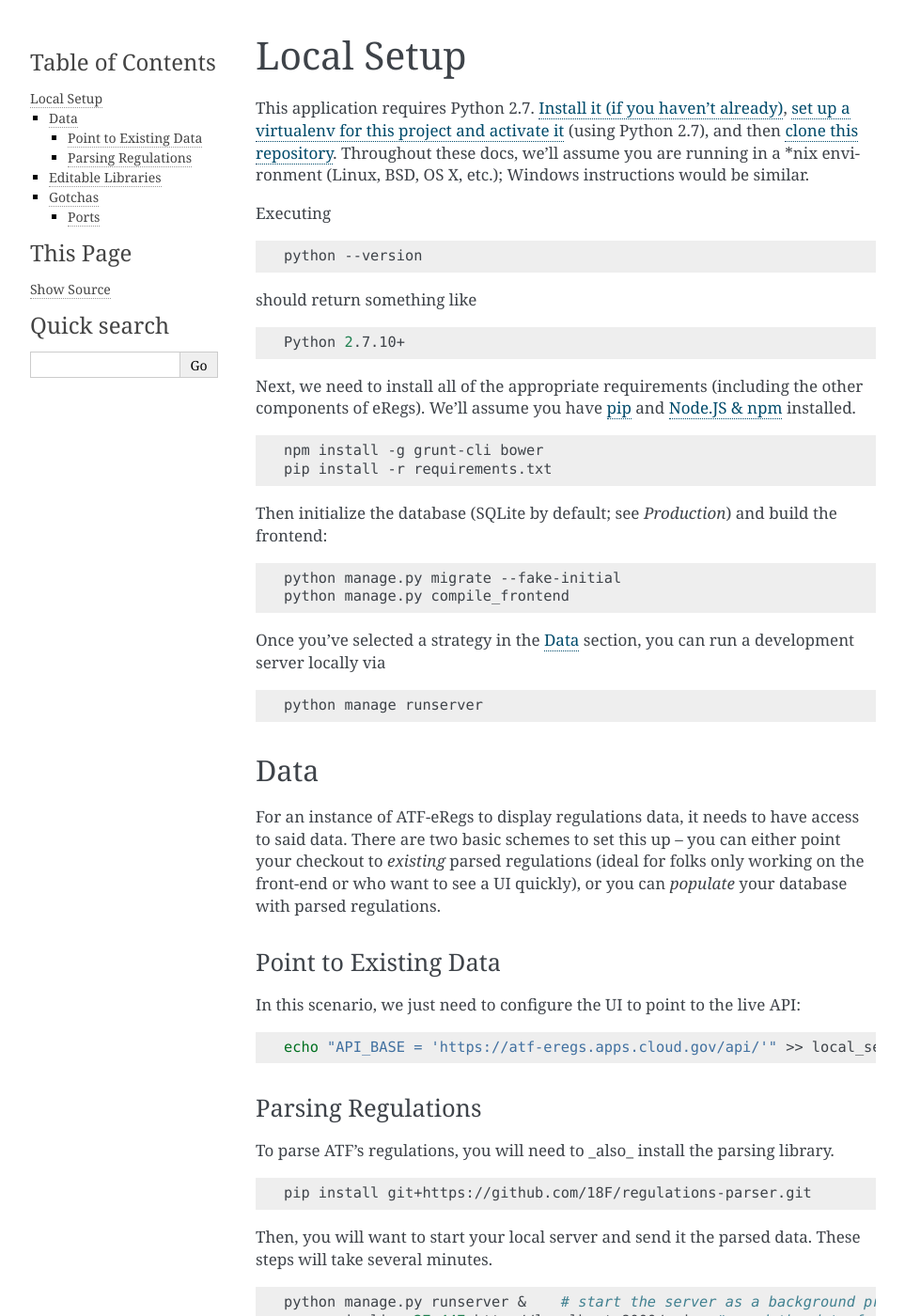
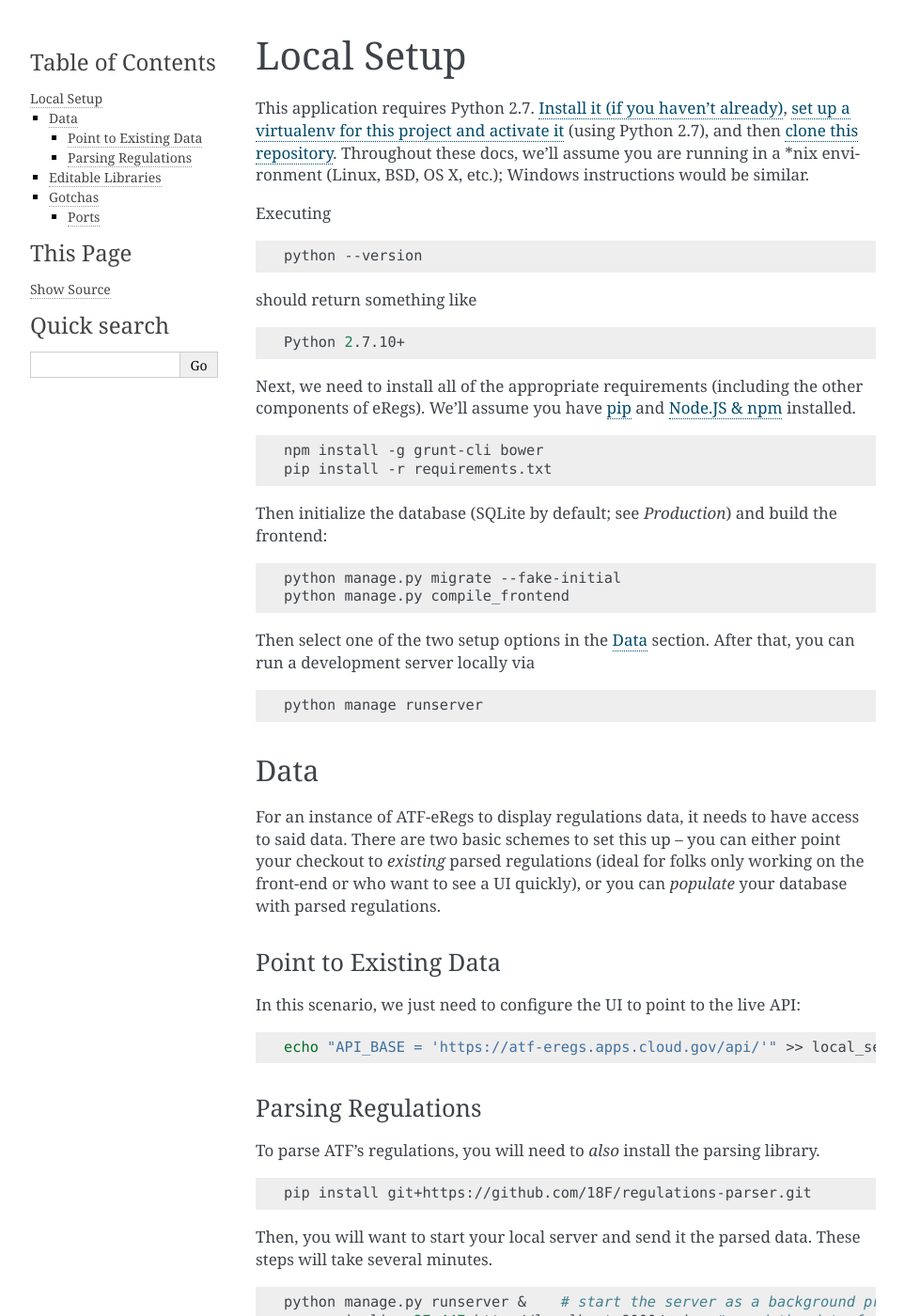
Before and after one commit to 18F/atf-eregs, a Sphinx documentation site: the page built from docs/local_setup.rst, in a window 1280 px wide and 1400 px high. Shown: the whole window at 94% size, without its empty margins (148-1111 px from the left). Built offline with Sphinx 7.4.7, drawn with Linux system fonts in a browser that asks for light colours.

Commit message:
Fixing minor copy/link issues

```diff
--- a/docs/local_setup.rst
+++ b/docs/local_setup.rst
@@ -41,7 +41,7 @@ the frontend:
   python manage.py migrate --fake-initial
   python manage.py compile_frontend
 
-Once you've selected a strategy in the :ref:`Data` section, you can run a
+Then select one of the two setup options in the :ref:`Data` section. After that, you can run a
 development server locally via
 
 .. code-block:: bash
@@ -70,7 +70,7 @@ In this scenario, we just need to configure the UI to point to the live API:
 Parsing Regulations
 -------------------
 
-To parse ATF's regulations, you will need to _also_ install the parsing
+To parse ATF's regulations, you will need to *also* install the parsing
 library.
 
 .. code-block:: bash
@@ -96,8 +96,7 @@ Editable Libraries
 
 Though this repository (atf-eregs) contains all of the ATF-specific code, you
 will most likely want to extend functionality in the base libraries as well.
-To do this, fork and check out the appropriate library (
-`regulations-site <https://github.com/18F/regulations-site>`_,
+To do this, fork and check out the appropriate library (`regulations-site <https://github.com/18F/regulations-site>`_,
 `regulations-core <https://github.com/18F/regulations-core>`_,
 `regulations-parser <https://github.com/18F/regulations-parser>`_) into a
 separate directory, then install it via
--- a/docs/new_rule.rst
+++ b/docs/new_rule.rst
@@ -12,5 +12,5 @@ display rules effective `in the future`. After a final rule has been published
 in the Federal Register, the parser should be re-ran and the appropriate XML
 file modified (if needed) to generate a correct set of changes. See the
 parser's more thorough
-`docs <http://eregs-parser.readthedocs.org/en/latest/new_rule.html>`_ on this
+`docs <http://eregs-parser.readthedocs.org/en/latest/new_rules.html>`_ on this
 subject to learn more.
--- a/docs/production_setup.rst
+++ b/docs/production_setup.rst
@@ -116,7 +116,7 @@ To update, substitute ``cf uups`` for ``cf cups``.
 Non-Cloud.gov
 =============
 
-If you'd like to move this application off cloud.gov, you will just need to
+If you'd like to move this application off cloud.gov, you will need to
 create an alternative settings file. Cloud.gov runs the following commands on
 each deploy (also described in the "manifest" files). Note that these commands
 are run within the context of a specific settings file, discussed shortly.
```
